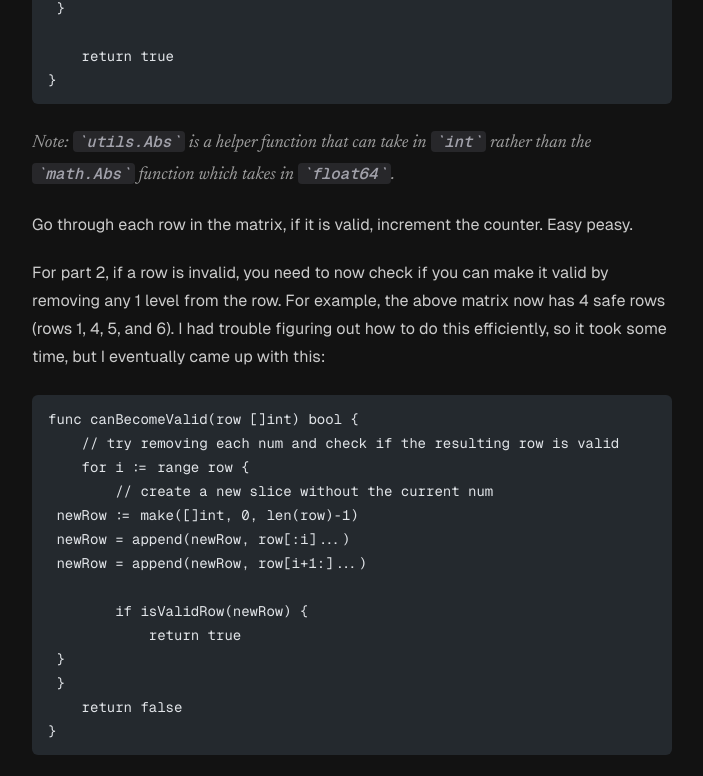
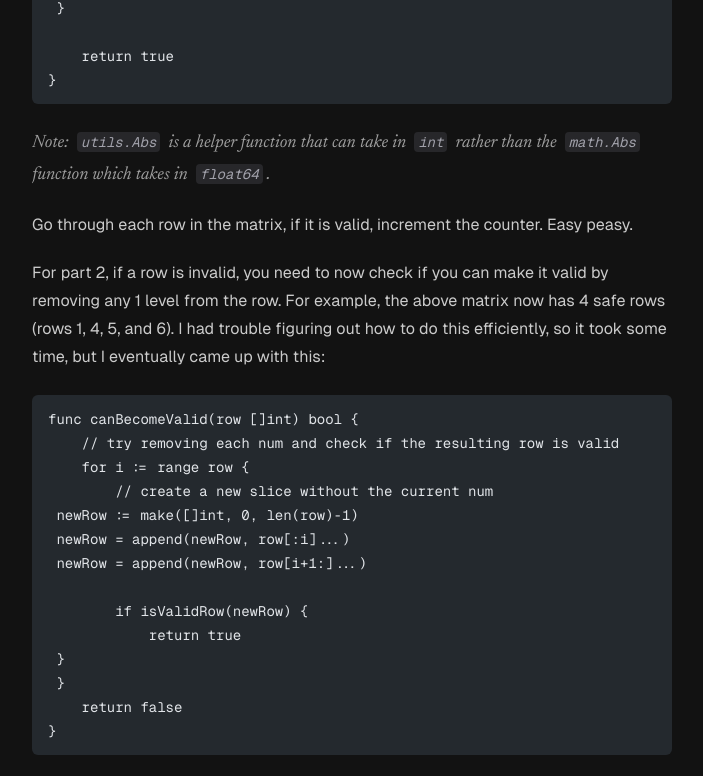
Before and after one commit to dickeyy/portfolio, an Astro site: page /writing/aoc-2024 in a window 1280 px wide. Shown: the part 1592-2368 px from the top of the page, without its empty margins (288-991 px from the left). Built offline with nearby package versions, Linux system fonts and the light colour scheme; Astro itself is replaced by a stand-in of ours; some packages are replaced by stand-ins of ours; code samples lack their colours.

Commit message:
update inline code blog style

```diff
--- a/src/styles/global.css
+++ b/src/styles/global.css
@@ -169,5 +169,5 @@
 }
 
 .prose-blog :not(pre) > code {
-    @apply rounded bg-muted text-muted-foreground px-1 py-0.5 font-mono;
+    @apply rounded bg-muted text-muted-foreground px-1 py-0.5 font-mono text-sm font-normal before:hidden after:hidden mx-1;
 }
```
